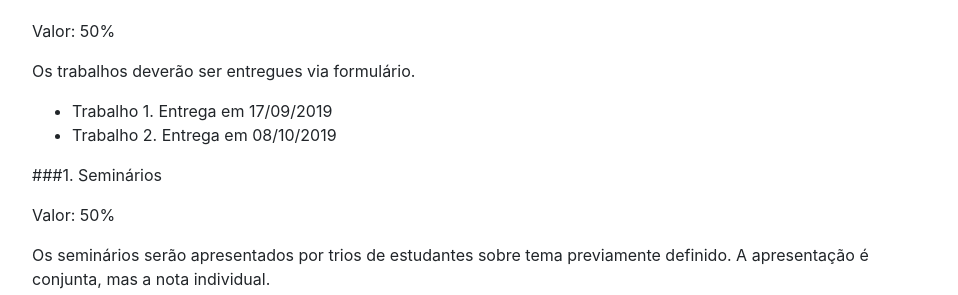
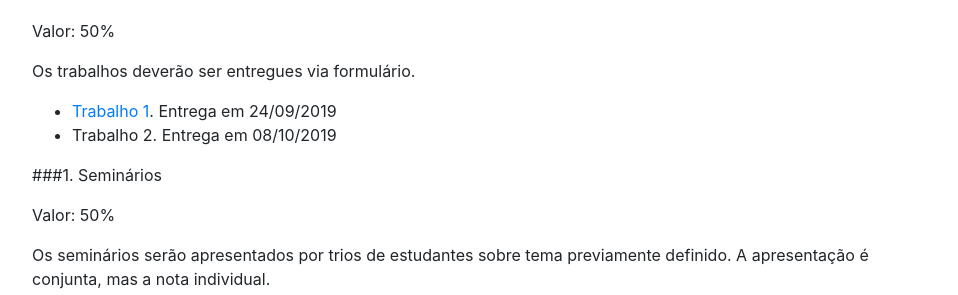
Before and after one commit to kroger/genosmus, a Jekyll site: the page built from _marcos/musa92.md, in a window 1280 px wide and 900 px high, scrolled down 1497 px. Shown: the part 159-454 px from the top of the window, without its empty margins (68-1026 px from the left). Built offline with Jekyll 4.4.1, drawn with Linux system fonts in a browser that asks for light colours; the table of contents is made by our own code.

Commit message:
Liberação de link para trabalho 1

```diff
--- a/_marcos/musa92.md
+++ b/_marcos/musa92.md
@@ -83,9 +83,8 @@ Os trabalhos deverão ser entregues via formulário.
 <!-- - [Trabalho 2](https://form.jotformz.com/80873206684665). Entrega em -->
 <!--     08/10/2019 -->
 
-- Trabalho 1. Entrega em 17/09/2019
+- [Trabalho 1](https://form.jotformz.com/80873765884677). Entrega em 24/09/2019
 - Trabalho 2. Entrega em 08/10/2019
-
 
 ###1. Seminários
 
```
